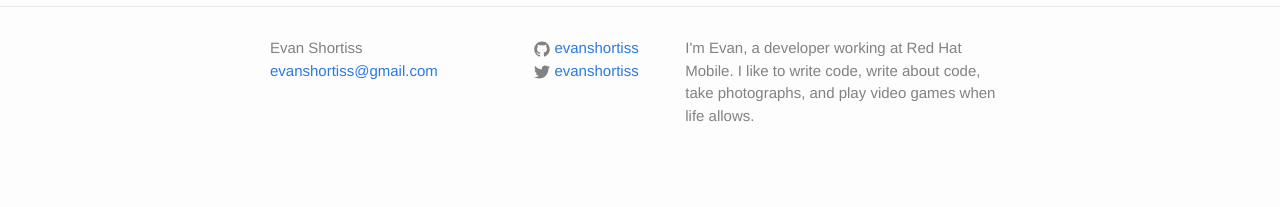
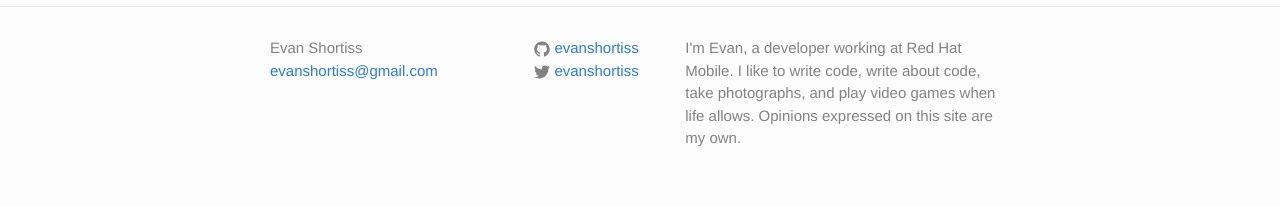
Before and after one commit to evanshortiss/evanshortiss.github.io, a Jekyll site: the page built from index.html, in a window 1280 px wide. Shown: the part 1730-1937 px from the top of the page. Built offline with Jekyll 4.4.1, drawn with Linux system fonts in a browser that asks for light colours.

Commit message:
update about

```diff
--- a/_config.yml
+++ b/_config.yml
@@ -8,7 +8,7 @@
 # Site settings
 title: Evan Shortiss
 email: evanshortiss@gmail.com
-description: I'm Evan, a developer working at Red Hat Mobile. I like to write code, write about code, take photographs, and play video games when life allows.
+description: I'm Evan, a developer working at Red Hat Mobile. I like to write code, write about code, take photographs, and play video games when life allows. Opinions expressed on this site are my own.
 baseurl: "" # the subpath of your site, e.g. /blog
 url: "http://evanshortiss.com" # the base hostname & protocol for your site
 twitter_username: evanshortiss
```
